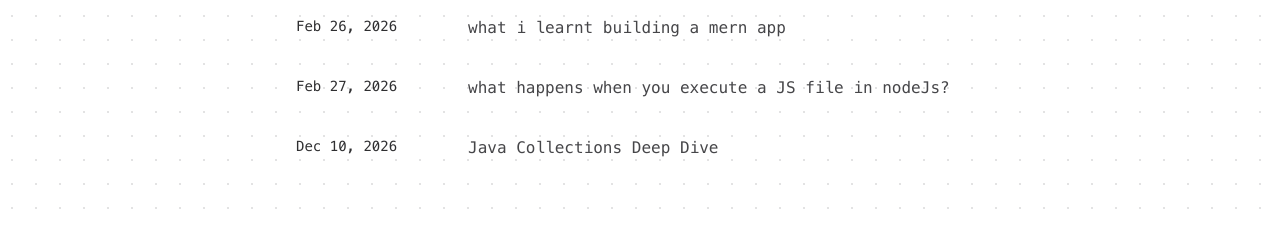
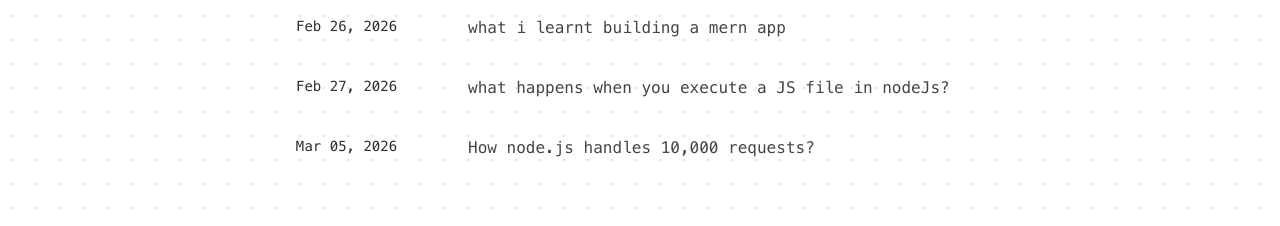
Before and after one commit to vibhuti-prajapati/portfolio, a React (Vite) app: page / in a window 1280 px wide. Shown: the part 2780-3006 px from the top of the page. Built offline with nearby package versions, Linux system fonts and the light colour scheme.

Commit message:
blog commit 3

```diff
--- a/src/components/Blogs.jsx
+++ b/src/components/Blogs.jsx
@@ -14,9 +14,9 @@ const Blogs = () => {
       link: 'https://medium.com/@VibhutiSavaldekar/what-actually-happens-when-you-run-a-js-file-in-node-js-5c383eee3f89'
     },
     {
-      title: 'Java Collections Deep Dive',
-      date: 'Dec 10, 2026',
-      link: 'https://medium.com/@yourusername/java-collections'
+      title: 'How node.js handles 10,000 requests?',
+      date: 'Mar 05, 2026',
+      link: 'https://medium.com/@VibhutiSavaldekar/how-node-js-handles-10-000-requests-with-a-single-thread-4b7532f04e11'
     }
   ]
   return (
```
